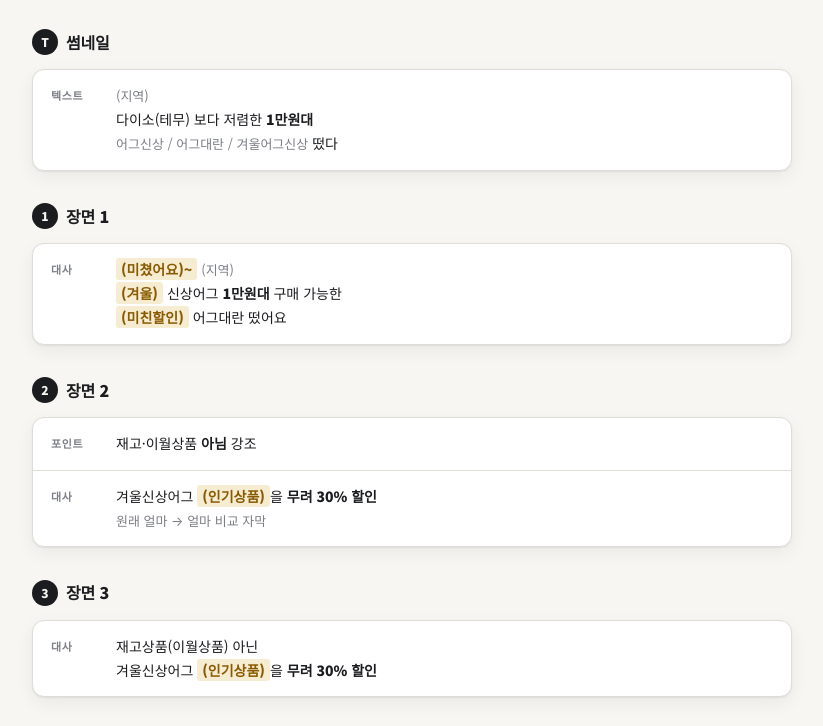
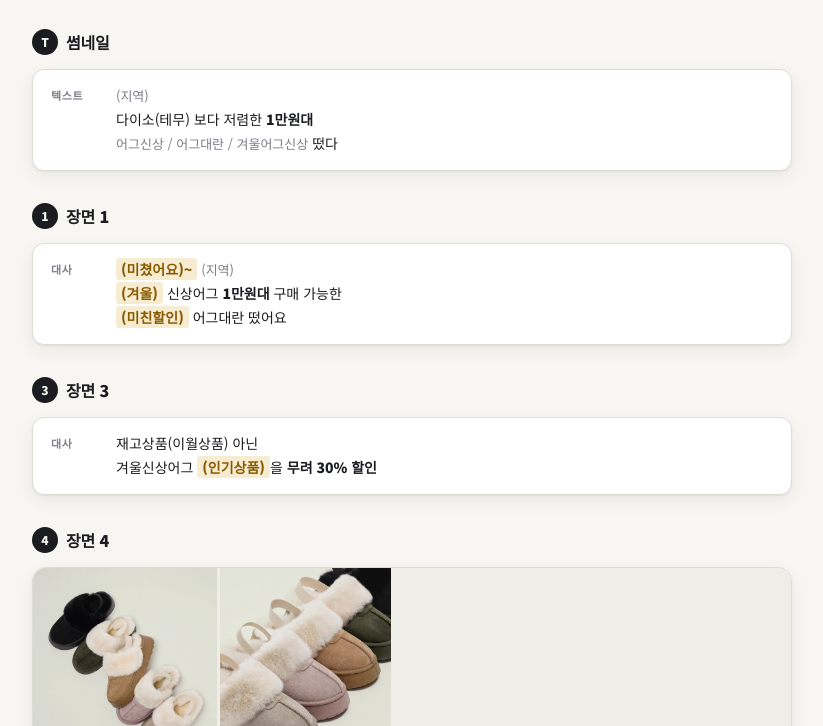
Before and after one commit to kangnaan00/g5bm2rk, a plain HTML site: page chakhangudu-ugg-sale/index.html in a window 1280 px wide. Shown: the part 68-794 px from the top of the page, without its empty margins (228-1051 px from the left). Drawn offline with Linux system fonts and the light colour scheme.

Commit message:
Remove 장면2
Co-Authored-By: Claude Sonnet 4.6 <noreply@anthropic.com>

```diff
--- a/chakhangudu-ugg-sale/index.html
+++ b/chakhangudu-ugg-sale/index.html
@@ -186,25 +186,6 @@ body {
     </div>
   </div>
 
-  <!-- 장면2 -->
-  <div class="sec-label">
-    <div class="sec-num">2</div>
-    <h2>장면 2</h2>
-  </div>
-  <div class="script-box">
-    <div class="script-row">
-      <span class="script-tag">포인트</span>
-      <div class="script-text">재고·이월상품 <b>아님</b> 강조</div>
-    </div>
-    <div class="script-row">
-      <span class="script-tag">대사</span>
-      <div class="script-text">
-        겨울신상어그 <b class="hl">(인기상품)</b>을 <b>무려 30% 할인</b><br>
-        <span class="opt">원래 얼마 → 얼마 비교 자막</span>
-      </div>
-    </div>
-  </div>
-
   <!-- 장면3 -->
   <div class="sec-label">
     <div class="sec-num">3</div>
```
